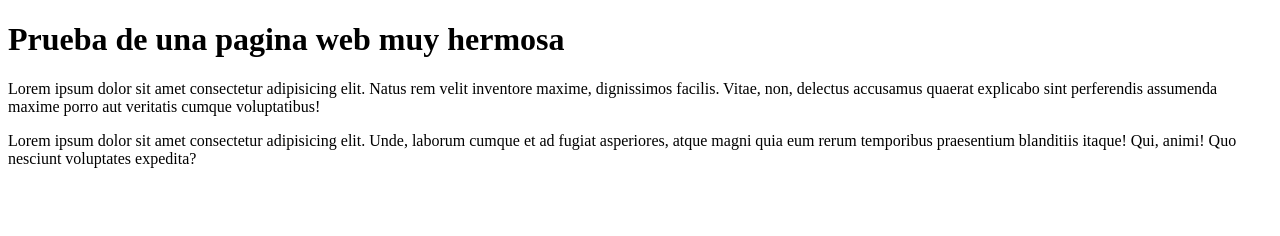
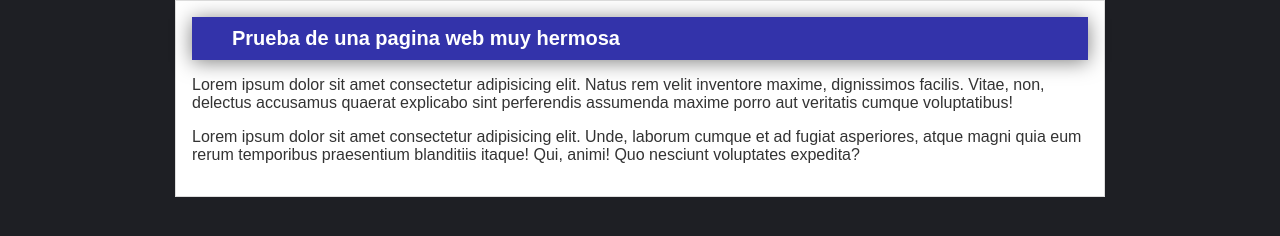
Before and after one commit to metalsorrow/ProbandoReposGitHub, a plain HTML site: page index.html in a window 1280 px wide. Drawn offline with Linux system fonts and the light colour scheme.

Commit message:
nuevo diseño a la pagina

```diff
--- a/css/style.css
+++ b/css/style.css
@@ -0,0 +1,33 @@
+body{
+    background: #1e1f24;
+    color: #333;
+    text-align: center;
+    font-family: Arial;
+    font-size: 16px;
+    margin: 0;
+    padding: 0;
+}
+
+.cabecera{
+    background: #33a;
+    box-shadow: 0px 2px 20px 0px rgba(0,0,0,0.5);
+    color: white;
+    font: bold;
+    margin: 0;
+    padding: 0.5em 0 0.5em 2em;
+}
+.container{
+    width: 70%;
+    padding: 0;
+    text-align: left;
+    border: 1px solid #DDD;
+    margin: 0 auto;
+}
+.container h1
+{
+    font-size: 20px;
+}
+.post{
+    background: white;
+    padding: 1em;
+}
--- a/index.html
+++ b/index.html
@@ -8,8 +8,10 @@
     <title>Document</title>
 </head>
 <body>
-    <h1>Prueba de una pagina web muy hermosa</h1>
-    <p>Lorem ipsum dolor sit amet consectetur adipisicing elit. Natus rem velit inventore maxime, dignissimos facilis. Vitae, non, delectus accusamus quaerat explicabo sint perferendis assumenda maxime porro aut veritatis cumque voluptatibus!</p>
-    <p>Lorem ipsum dolor sit amet consectetur adipisicing elit. Unde, laborum cumque et ad fugiat asperiores, atque magni quia eum rerum temporibus praesentium blanditiis itaque! Qui, animi! Quo nesciunt voluptates expedita?</p>
+    <div class="post container">
+        <h1 class="cabecera">Prueba de una pagina web muy hermosa</h1>
+        <p>Lorem ipsum dolor sit amet consectetur adipisicing elit. Natus rem velit inventore maxime, dignissimos facilis. Vitae, non, delectus accusamus quaerat explicabo sint perferendis assumenda maxime porro aut veritatis cumque voluptatibus!</p>
+        <p>Lorem ipsum dolor sit amet consectetur adipisicing elit. Unde, laborum cumque et ad fugiat asperiores, atque magni quia eum rerum temporibus praesentium blanditiis itaque! Qui, animi! Quo nesciunt voluptates expedita?</p>
+    </div>
 </body>
 </html>
```
